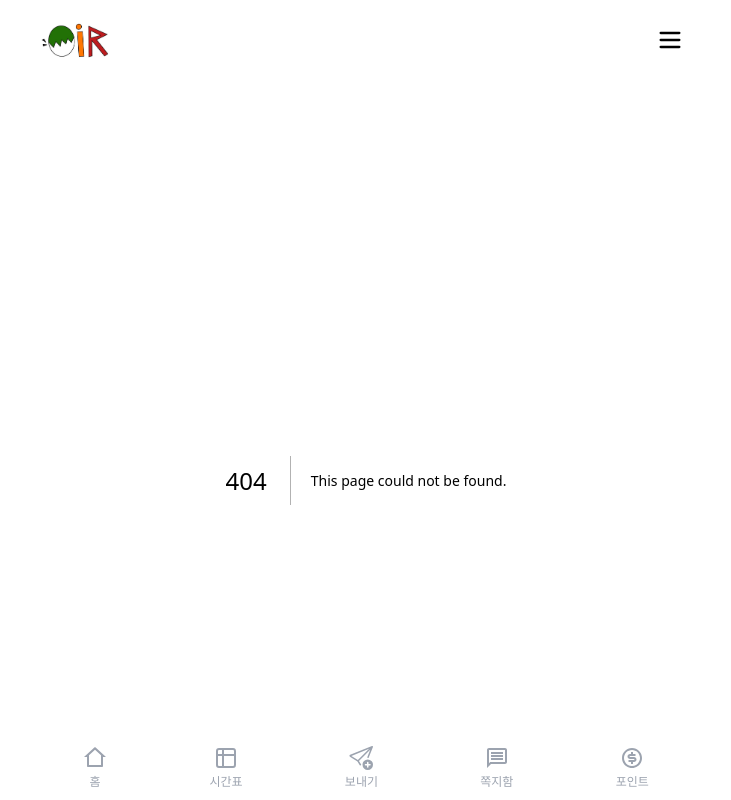
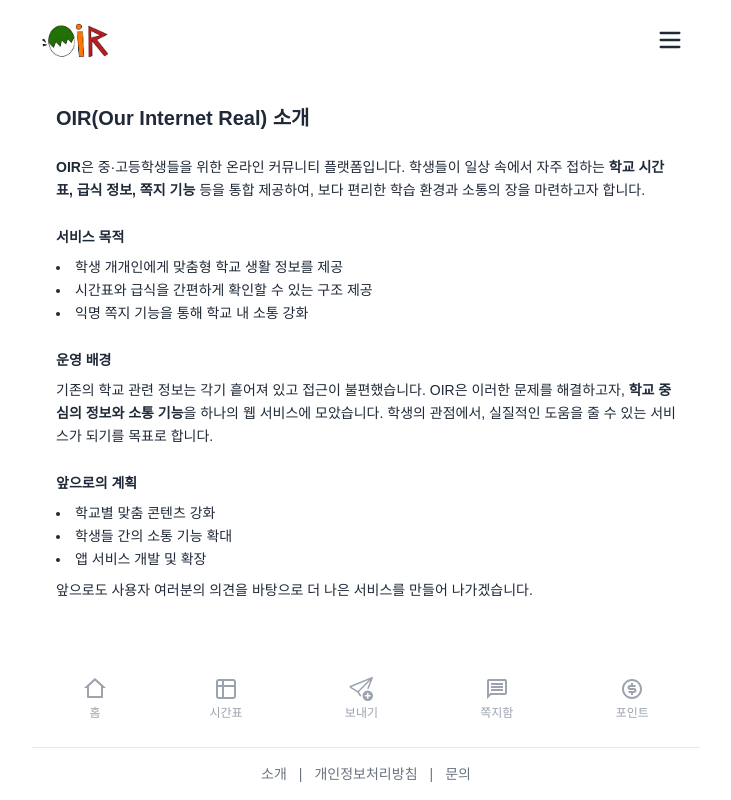
Before and after one commit to FordangIT/OIR, a Next.js app in the folder fe/: page /about in a window 1280 px wide. Before the commit this address had no page. Shown: the whole page, without its empty margins (274-1005 px from the left). Built offline with nearby package versions, Linux system fonts and the light colour scheme.

Commit message:
Feat: 소개/policy/문의

```diff
--- /dev/null
+++ b/fe/components/common/Footer.tsx
@@ -0,0 +1,23 @@
+import Link from "next/link";
+
+function Footer() {
+  return (
+    <footer className="text-center text-sm py-4 text-gray-500 border-t mt-4">
+      <div className="flex justify-center gap-3 flex-wrap">
+        <Link href="/about" className="hover:underline">
+          소개
+        </Link>
+        <span>|</span>
+        <Link href="/privacy" className="hover:underline">
+          개인정보처리방침
+        </Link>
+        <span>|</span>
+        <Link href="/contact" className="hover:underline">
+          문의
+        </Link>
+      </div>
+    </footer>
+  );
+}
+
+export default Footer;
--- a/fe/components/common/Layout.tsx
+++ b/fe/components/common/Layout.tsx
@@ -2,6 +2,7 @@
 import Nav from "./Nav";
 import { useRouter } from "next/router";
 import Header from "./Header";
+import Footer from "./Footer";
 
 interface LayoutProps {
   children: ReactNode;
@@ -22,6 +23,7 @@
       <nav className="w-full h-16 bg-white row-position z-10">
         {!shouldHideLogoAndNav && <Nav />}
       </nav>
+      <Footer />
     </div>
   );
 }
--- /dev/null
+++ b/fe/pages/about/index.tsx
@@ -0,0 +1,56 @@
+import React from "react";
+import Head from "next/head";
+
+export default function About() {
+  return (
+    <div className="p-6 max-w-3xl mx-auto text-sm leading-relaxed">
+      <Head>
+        <title>사이트 소개 | OIR</title>
+      </Head>
+
+      <h1 className="text-xl font-bold mb-6">OIR(Our Internet Real) 소개</h1>
+
+      <section className="mb-6">
+        <p>
+          <strong>OIR</strong>은 중·고등학생들을 위한 온라인 커뮤니티
+          플랫폼입니다. 학생들이 일상 속에서 자주 접하는{" "}
+          <strong>학교 시간표, 급식 정보, 쪽지 기능</strong> 등을 통합 제공하여,
+          보다 편리한 학습 환경과 소통의 장을 마련하고자 합니다.
+        </p>
+      </section>
+
+      <section className="mb-6">
+        <h2 className="font-semibold mb-2">서비스 목적</h2>
+        <ul className="list-disc list-inside">
+          <li>학생 개개인에게 맞춤형 학교 생활 정보를 제공</li>
+          <li>시간표와 급식을 간편하게 확인할 수 있는 구조 제공</li>
+          <li>익명 쪽지 기능을 통해 학교 내 소통 강화</li>
+        </ul>
+      </section>
+
+      <section className="mb-6">
+        <h2 className="font-semibold mb-2">운영 배경</h2>
+        <p>
+          기존의 학교 관련 정보는 각기 흩어져 있고 접근이 불편했습니다. OIR은
+          이러한 문제를 해결하고자,{" "}
+          <strong>학교 중심의 정보와 소통 기능</strong>을 하나의 웹 서비스에
+          모았습니다. 학생의 관점에서, 실질적인 도움을 줄 수 있는 서비스가
+          되기를 목표로 합니다.
+        </p>
+      </section>
+
+      <section>
+        <h2 className="font-semibold mb-2">앞으로의 계획</h2>
+        <ul className="list-disc list-inside">
+          <li>학교별 맞춤 콘텐츠 강화</li>
+          <li>학생들 간의 소통 기능 확대</li>
+          <li>앱 서비스 개발 및 확장</li>
+        </ul>
+        <p className="mt-2">
+          앞으로도 사용자 여러분의 의견을 바탕으로 더 나은 서비스를 만들어
+          나가겠습니다.
+        </p>
+      </section>
+    </div>
+  );
+}
--- /dev/null
+++ b/fe/pages/privacy/index.tsx
@@ -0,0 +1,61 @@
+import React from "react";
+
+export default function PrivacyPolicy() {
+  return (
+    <div className="p-6 max-w-3xl mx-auto text-sm leading-relaxed">
+      <h1 className="text-xl font-bold mb-6">개인정보처리방침</h1>
+
+      <section className="mb-6">
+        <h2 className="font-semibold mb-2">1. 수집하는 개인정보 항목</h2>
+        <ul className="list-disc list-inside">
+          <li>
+            웹사이트는 이름, 이메일, 브라우저 정보 등을 수집할 수 있습니다.
+          </li>
+          <li>
+            Google AdSense 등 제3자 광고 서비스는 쿠키를 사용할 수 있습니다.
+          </li>
+        </ul>
+      </section>
+
+      <section className="mb-6">
+        <h2 className="font-semibold mb-2">2. 개인정보의 수집 및 이용 목적</h2>
+        <ul className="list-disc list-inside">
+          <li>사용자 맞춤형 콘텐츠 제공</li>
+          <li>광고 효율 분석</li>
+        </ul>
+      </section>
+
+      <section className="mb-6">
+        <h2 className="font-semibold mb-2">3. 개인정보 보유 및 이용 기간</h2>
+        <p>사용자의 요청 또는 서비스 종료 시 즉시 삭제합니다.</p>
+      </section>
+
+      <section className="mb-6">
+        <h2 className="font-semibold mb-2">4. 제3자 정보 제공</h2>
+        <ul className="list-disc list-inside">
+          <li>
+            Google AdSense는 사용자의 브라우저 정보를 광고 타겟팅에 사용할 수
+            있습니다.
+          </li>
+          <li>
+            Google의 쿠키 정책 및 비활성화 방법은{" "}
+            <a
+              href="https://policies.google.com/technologies/ads?hl=ko"
+              className="text-blue-600 underline"
+              target="_blank"
+              rel="noopener noreferrer"
+            >
+              여기
+            </a>
+            에서 확인할 수 있습니다.
+          </li>
+        </ul>
+      </section>
+
+      <section>
+        <h2 className="font-semibold mb-2">5. 사용자 권리</h2>
+        <p>사용자 본인의 정보 열람, 수정, 삭제를 요청할 수 있습니다.</p>
+      </section>
+    </div>
+  );
+}
```
